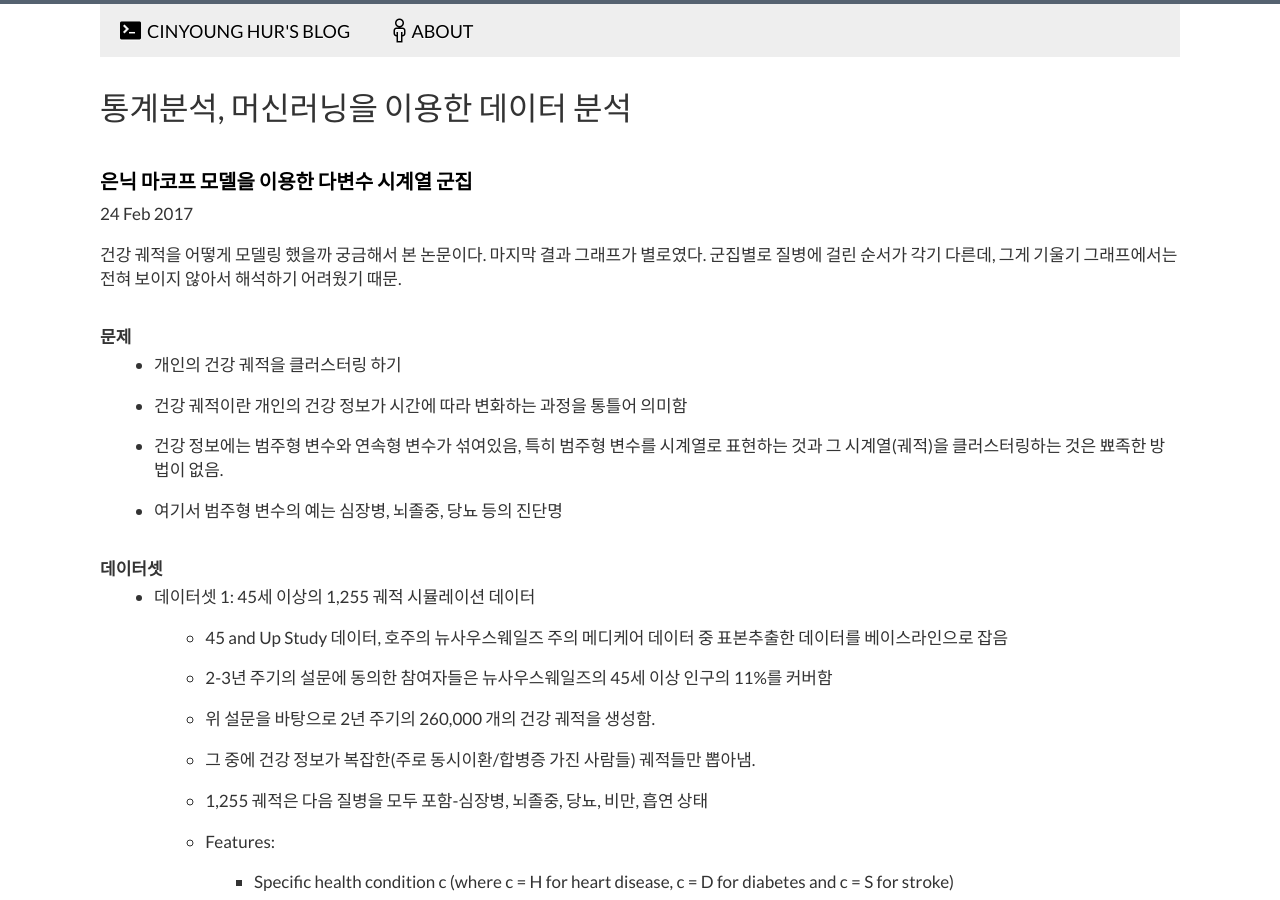
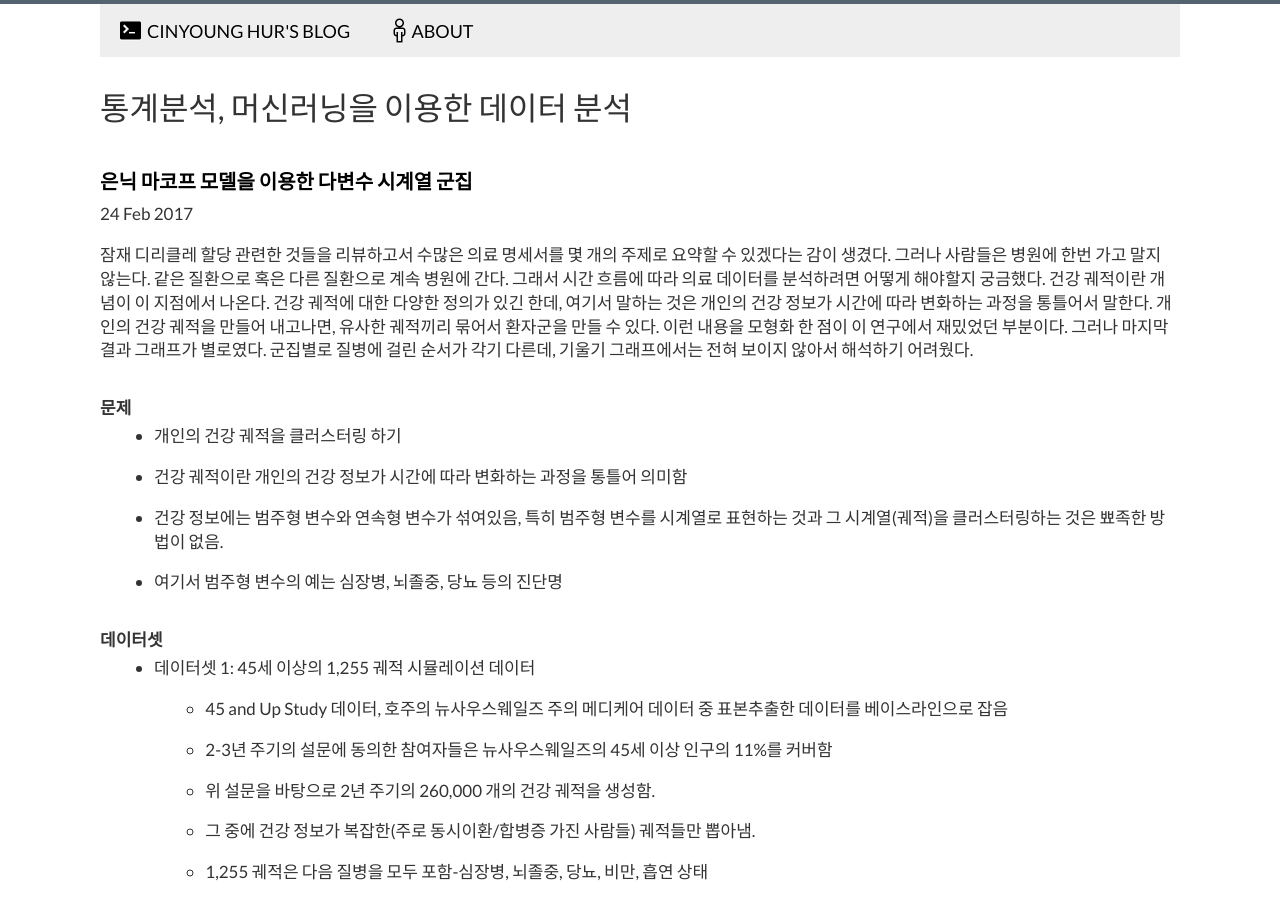
Before and after one commit to hurcy/hurcy.github.io, a Jekyll site: the page built from _posts/2017-02-24-은닉-마코프-모델을-이용한-다변수-시계열-군집.md, in a window 1280 px wide and 900 px high. Built offline with Jekyll 4.4.1, drawn with Linux system fonts in a browser that asks for light colours; comment, search, counter and statistics services are not loaded.

Commit message:
Update/Create 2017-02-24-은닉-마코프-모델을-이용한-다변수-시계열-군집.md

```diff
--- a/_posts/2017-02-24-은닉-마코프-모델을-이용한-다변수-시계열-군집.md
+++ b/_posts/2017-02-24-은닉-마코프-모델을-이용한-다변수-시계열-군집.md
@@ -5,7 +5,7 @@ categories: ko
 source-id: 15VVQ9JUEVgFBKgtpWWCNlPTHjSzVw2b0BlACpIpYRPQ
 published: true
 ---
-건강 궤적을 어떻게 모델링 했을까 궁금해서 본 논문이다. 마지막 결과 그래프가 별로였다. 군집별로 질병에 걸린 순서가 각기 다른데, 그게 기울기 그래프에서는 전혀 보이지 않아서 해석하기 어려웠기 때문.
+잠재 디리클레 할당 관련한 것들을 리뷰하고서 수많은 의료 명세서를 몇 개의 주제로 요약할 수 있겠다는 감이 생겼다. 그러나 사람들은 병원에 한번 가고 말지 않는다. 같은 질환으로 혹은 다른 질환으로 계속 병원에 간다. 그래서 시간 흐름에 따라 의료 데이터를 분석하려면 어떻게 해야할지 궁금했다. 건강 궤적이란 개념이 이 지점에서 나온다. 건강 궤적에 대한 다양한 정의가 있긴 한데, 여기서 말하는 것은 개인의 건강 정보가 시간에 따라 변화하는 과정을 통틀어서 말한다. 개인의 건강 궤적을 만들어 내고나면, 유사한 궤적끼리 묶어서 환자군을 만들 수 있다. 이런 내용을 모형화 한 점이 이 연구에서 재밌었던 부분이다. 그러나 마지막 결과 그래프가 별로였다. 군집별로 질병에 걸린 순서가 각기 다른데, 기울기 그래프에서는 전혀 보이지 않아서 해석하기 어려웠다.
 
 ### 문제
 
```
